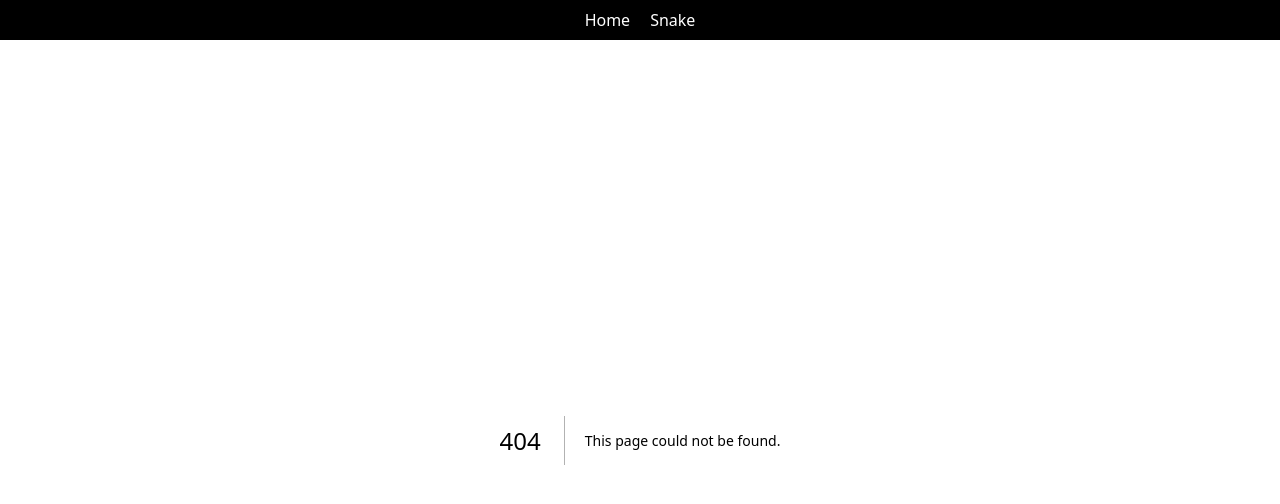
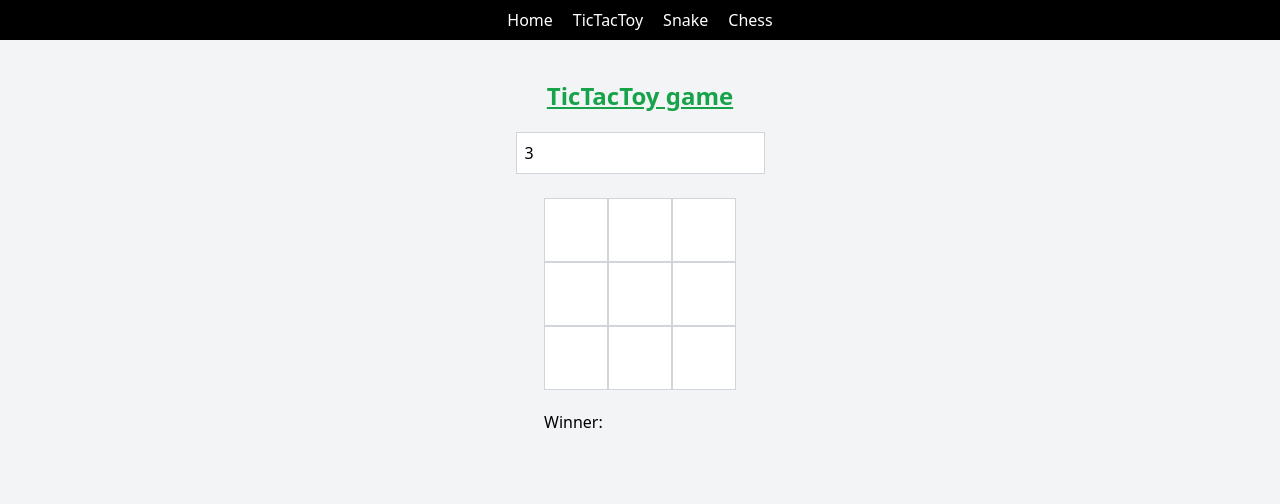
Before and after one commit to MonaMag/game-app, a Next.js app: page /tictactoy in a window 1280 px wide. Before the commit this address had no page. Shown: the top 504 px of the page. Built offline with nearby package versions, Linux system fonts and the light colour scheme.

Commit message:
added tictactoy game

```diff
--- a/app/components/Header.tsx
+++ b/app/components/Header.tsx
@@ -4,7 +4,9 @@ export const Header = () => {
   return (
     <header className='h-10 flex justify-center items-center space-x-5 bg-black text-white'>
       <Link href='/'>Home</Link>
-      <Link href='/games'>Snake</Link>
+      <Link href='/tictactoy'>TicTacToy</Link>
+      <Link href='/snake'>Snake</Link>
+      <Link href='/chess'>Сhess</Link>
     </header>
   );
 };
--- /dev/null
+++ b/app/tictactoy/TicTacToyBoard.tsx
@@ -0,0 +1,91 @@
+
+
+import { useEffect, useState } from 'react';
+import { twMerge } from 'tailwind-merge';
+
+export const TicTacToyBoard = ({ n }: { n: number }) => {
+  const [board, setBoard] = useState<Array<Array<string>>>([]);
+  const [isXNext, setIsXNext] = useState(true);
+  const [winner, setWinner] = useState<string>();
+
+  const handleClick = (row: number, col: number) => {
+    if (board[row][col]) return;
+    if (winner) return;
+
+    const newBoard = board.map((r) => [...r]);
+    if (isXNext) {
+      newBoard[row][col] = 'X';
+    } else {
+      newBoard[row][col] = 'O';
+    }
+    setBoard(newBoard);
+    setIsXNext(!isXNext);
+    setWinner(isWinner(newBoard));
+  };
+
+  const isWinner = (board: Array<Array<string>>) => {
+    const winnerRow = board.find(
+      (row) => row[0] && row.every((value) => value === row[0])
+    );
+    if (winnerRow) {
+      return winnerRow[0];
+    }
+
+    for (let col = 0; col < n; col++) {
+      const colValues = board.map((row) => row[col]);
+
+      if (colValues[0] && colValues.every((value) => value === colValues[0])) {
+        return colValues[0];
+      }
+    }
+
+    const mainDiagonal = board[0][0];
+    if (
+      mainDiagonal &&
+      board.every((row, index) => row[index] === mainDiagonal)
+    ) {
+      return mainDiagonal;
+    }
+
+    const secondaryDiagonal = board[0][n - 1];
+    if (
+      secondaryDiagonal &&
+      board.every((row, index) => row[n - 1 - index] === secondaryDiagonal)
+    ) {
+      return secondaryDiagonal;
+    }
+  };
+
+  useEffect(() => {
+    setBoard(
+      Array(n)
+        .fill(null)
+        .map(() => Array(n).fill(null))
+    );
+    setIsXNext(true);
+    setWinner(undefined);
+  }, [n]);
+
+  return (
+    <div className='grid' style={{ gridTemplateRows: `repeat(${n}, 1fr)` }}>
+      {board.map((row, rowIndex) => (
+        <div key={rowIndex} className='flex justify-center items-center'>
+          {row.map((value, colIndex) => (
+            <button
+              key={`${rowIndex} - ${colIndex}`}
+              className={twMerge(
+                'flex justify-center items-center w-16 h-16 border border-gray-300 bg-white',
+                `${value ? 'bg-green-600' : ''}`
+              )}
+              onClick={() => handleClick(rowIndex, colIndex)}
+            >
+              {value}
+            </button>
+          ))}
+        </div>
+      ))}
+
+      <div className='my-5'>Winner: {winner}</div>
+    </div>
+  );
+};
--- /dev/null
+++ b/app/tictactoy/page.tsx
@@ -0,0 +1,32 @@
+'use client';
+import { useState } from "react";
+import { TicTacToyBoard } from "./TicTacToyBoard";
+
+
+export default function TicTacToy() {
+  const [size, setSize] = useState(3);
+
+  const handleKeyDown = (e: React.KeyboardEvent<HTMLInputElement>) => {
+    if (e.key === 'Enter') {
+        const value = Number(e.currentTarget.value);
+        if (value >= 3 && value <= 10) {
+            setSize(value);
+        }
+    }
+};
+  return (
+    <div className="flex flex-col w-full h-screen items-center p-10 bg-gray-100">
+      <h2 className='mb-5 text-2xl font-bold text-green-600 underline'>TicTacToy game</h2>
+      <div className="flex flex-row mb-6">
+        <input
+          min="3"
+          max="10"
+          defaultValue={size}
+          onKeyDown={handleKeyDown}
+          className="p-2 border border-gray-300"
+        />
+      </div>
+      <TicTacToyBoard n={size} />
+    </div>
+  );
+}
```
